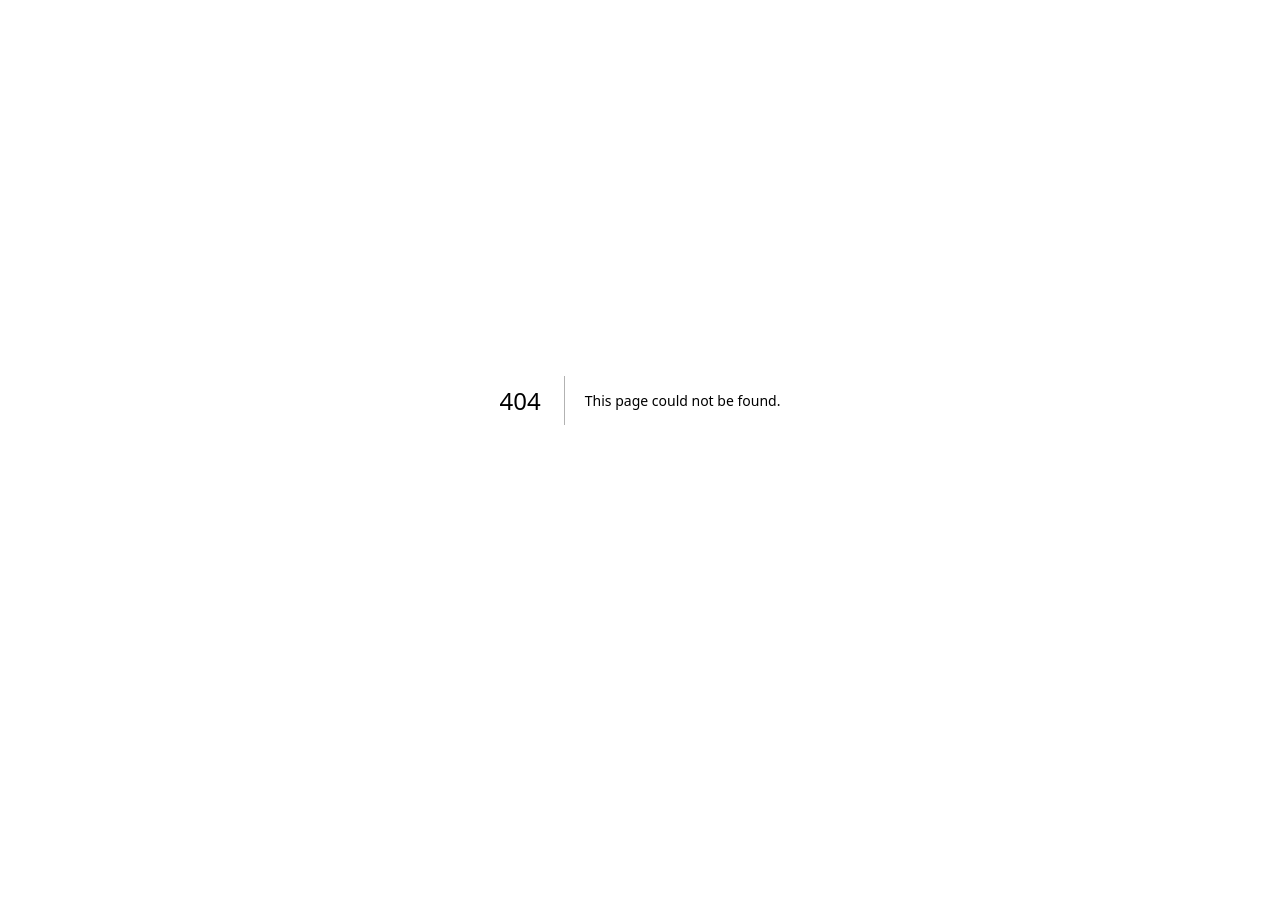
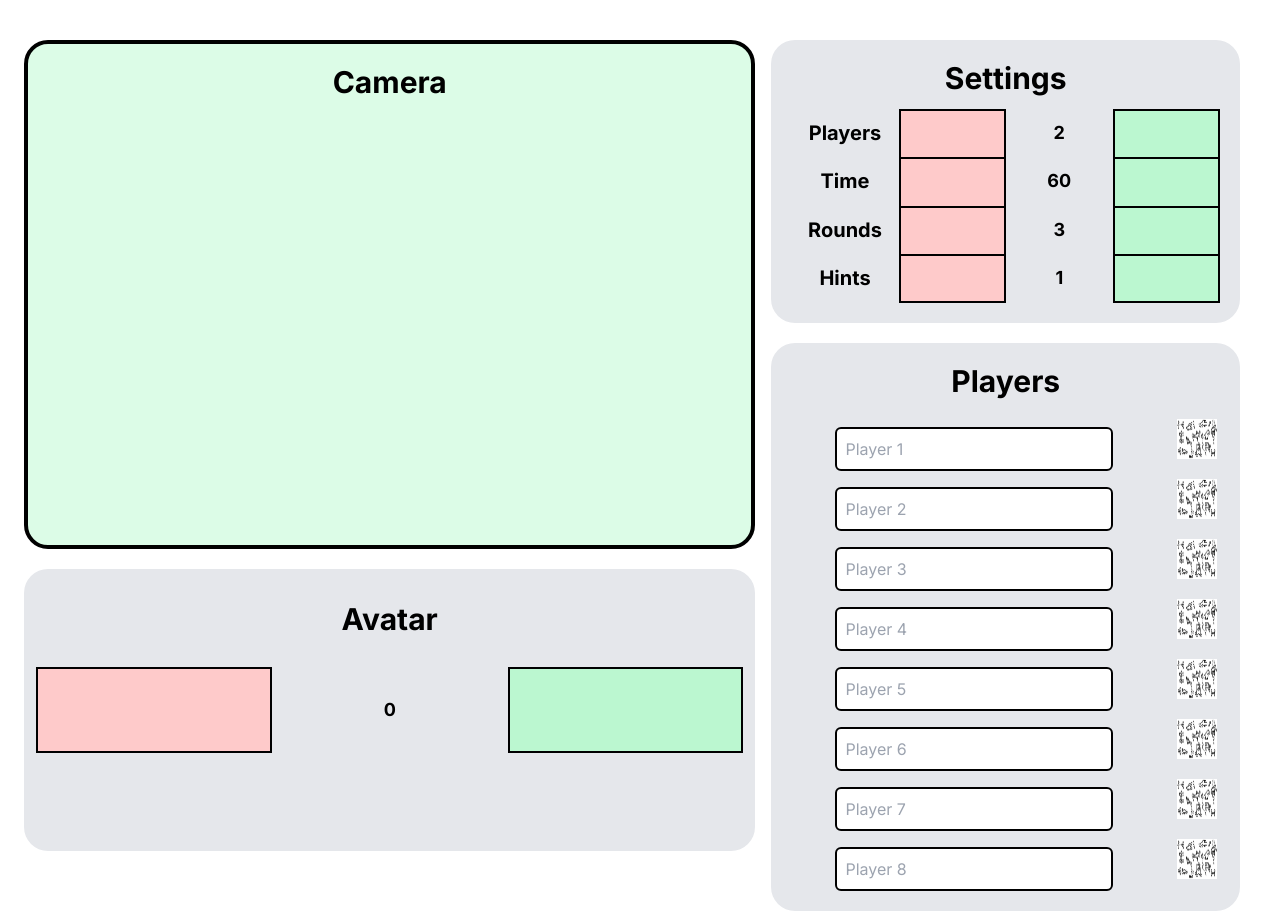
Before and after one commit to jnathan02222/bager, a Next.js app in the folder website/: page /setup in a window 1280 px wide. Before the commit this address had no page. Before the commit the page ends 800 px from the top, so only its background shows below. Built offline with nearby package versions, Linux system fonts and the light colour scheme.

Commit message:
setup page prototype

```diff
--- /dev/null
+++ b/website/app/setup/page.js
@@ -0,0 +1,125 @@
+"use client"
+import Link from "next/link"
+import { useState } from "react"
+
+export default function SetUpPage(){
+    const [players, setPlayers] = useState(2)
+    const [time, setTime] = useState(60)
+    const [rounds, setRounds] = useState(3)
+    const [hints, setHints] = useState(1)
+    const [avatar, setAvatar] = useState(0)
+
+    const playersIncrease = () => {
+        if(players < 8){
+            setPlayers(players+1)
+        }
+    }
+    const playersDecrease = () => {
+        if(players > 2){
+            setPlayers(players-1)
+        }
+    }
+    const timeIncrease = () => {
+        if(time < 180){
+            setTime(time+30)
+        }
+    }
+    const timeDecrease = () => {
+        if(time>30){
+            setTime(time-30)
+        }
+    }
+    const roundsIncrease = () => {
+        if(rounds < 10){
+            setRounds(rounds+1)
+        }
+    }
+    const roundsDecrease = () => {
+        if(rounds > 1){
+            setRounds(rounds-1)
+        }
+    }
+    const hintsIncrease = () => {
+        if(hints < 3){
+            setHints(hints+1)
+        }
+    }
+    const hintsDecrease = () => {
+        if(hints > 0){
+            setHints(hints-1)
+        }
+    }
+    const avatarUp = () => {
+        if(avatar == 8){
+            setAvatar(0)
+        } else {
+            setAvatar(avatar+1)
+        }
+    }
+    const avatarDown = () => {
+        if(avatar == 0){
+            setAvatar(8)
+        } else {
+            setAvatar(avatar-1)
+        }
+    }
+
+    return (
+        <div className='w-full min-h-screen grid grid-cols-7'>
+            <div className='col-start-1 col-span-4'>
+                <div className='w-full h-3/5 m-6 mb-5 mt-10 border-4 border-black rounded-3xl self-center bg-green-100'>
+                <h1 className='text-3xl font-bold row-start-1 col-span-3 text-center mt-5'>Camera</h1>
+                </div>
+                <div className='w-full h-1/3 p-3 ml-6 rounded-3xl bg-gray-200 grid grid-cols-3 grid-rows-3'>
+                    <h1 className='text-3xl font-bold row-start-1 col-span-3 text-center mt-5'>Avatar</h1>
+                    <button className='bg-red-200 p-2 border-2 border-black' onClick={avatarDown}></button>
+                    <h1 className='players text-lg font-bold self-center text-center'>{avatar}</h1>
+                    <button className='bg-green-200 p-2 border-2 border-black' onClick={avatarUp}></button>
+                </div>
+            </div>
+
+            <div className='col-start-5 col-span-3'>
+                <div className='h-1/3 p-5 m-10 mb-5 rounded-3xl bg-gray-200 grid grid-cols-4 grid-rows-5'>
+                    <h1 className='text-3xl font-bold row-start-1 col-span-4 text-center'>Settings</h1>
+                    <h1 className='text-xl font-bold col-start-1 self-center text-center'>Players</h1>
+                    <button className='bg-red-200 p-2 border-2 border-black border-b-0' onClick={playersDecrease}></button>
+                    <h1 className='players text-lg font-bold self-center text-center'>{players}</h1>
+                    <button className='bg-green-200 p-2 border-2 border-black border-b-0' onClick={playersIncrease}></button>
+                    <h1 className='text-xl font-bold col-start-1 self-center text-center'>Time</h1>
+                    <button className='bg-red-200 p-2 border-2 border-black border-b-0' onClick={timeDecrease}></button>
+                    <h1 className='time text-lg font-bold self-center text-center'>{time}</h1>
+                    <button className='bg-green-200 p-2 border-2 border-black border-b-0' onClick={timeIncrease}></button>
+                    <h1 className='text-xl font-bold col-start-1 self-center text-center'>Rounds</h1>
+                    <button className='bg-red-200 p-2 border-2 border-black border-b-0' onClick={roundsDecrease}></button>
+                    <h1 className='rounds text-lg font-bold self-center text-center'>{rounds}</h1>
+                    <button className='bg-green-200 p-2 border-2 border-black border-b-0' onClick={roundsIncrease}></button>
+                    <h1 className='text-xl font-bold col-start-1 self-center text-center'>Hints</h1>
+                    <button className='bg-red-200 p-2 border-2 border-black ' onClick={hintsDecrease}></button>
+                    <h1 className='hints text-lg font-bold self-center text-center'>{hints}</h1>
+                    <button className='bg-green-200 p-2 border-2 border-black' onClick={hintsIncrease}></button>
+                </div>
+                <div className='mx-10 pb-3 rounded-3xl bg-gray-200'>
+                    <h1 className='text-3xl font-bold m-5 pt-5 text-center'>Players</h1>
+                    <div className='grid grid-rows-8 grid-col-2'>
+                        <input className='p-2 border-2 mx-16 m-2 border-black rounded-md focus:outline-none col-start-1' placeholder='Player 1'></input>
+                        <img className='col-start-2 h-10 w-10' src={'/background.png'} alt='filler'></img>
+                        <input className='p-2 border-2 mx-16 m-2 border-black rounded-md focus:outline-none col-start-1' placeholder='Player 2'></input>
+                        <img className='col-start-2 h-10 w-10' src={'/background.png'} alt='filler'></img>
+                        <input className='p-2 border-2 mx-16 m-2 border-black rounded-md focus:outline-none col-start-1' placeholder='Player 3'></input>
+                        <img className='col-start-2 h-10 w-10' src={'/background.png'} alt='filler'></img>
+                        <input className='p-2 border-2 mx-16 m-2 border-black rounded-md focus:outline-none col-start-1' placeholder='Player 4'></input>
+                        <img className='col-start-2 h-10 w-10' src={'/background.png'} alt='filler'></img>
+                        <input className='p-2 border-2 mx-16 m-2 border-black rounded-md focus:outline-none col-start-1' placeholder='Player 5'></input>
+                        <img className='col-start-2 h-10 w-10' src={'/background.png'} alt='filler'></img>
+                        <input className='p-2 border-2 mx-16 m-2 border-black rounded-md focus:outline-none col-start-1' placeholder='Player 6'></input>
+                        <img className='col-start-2 h-10 w-10' src={'/background.png'} alt='filler'></img>
+                        <input className='p-2 border-2 mx-16 m-2 border-black rounded-md focus:outline-none col-start-1' placeholder='Player 7'></input>
+                        <img className='col-start-2 h-10 w-10' src={'/background.png'} alt='filler'></img>
+                        <input className='p-2 border-2 mx-16 m-2 border-black rounded-md focus:outline-none col-start-1' placeholder='Player 8'></input>
+                        <img className='col-start-2 h-10 w-10' src={'/background.png'} alt='filler'></img>
+                    </div>
+                </div>
+            </div>
+        </div>
+    )
+}
```
